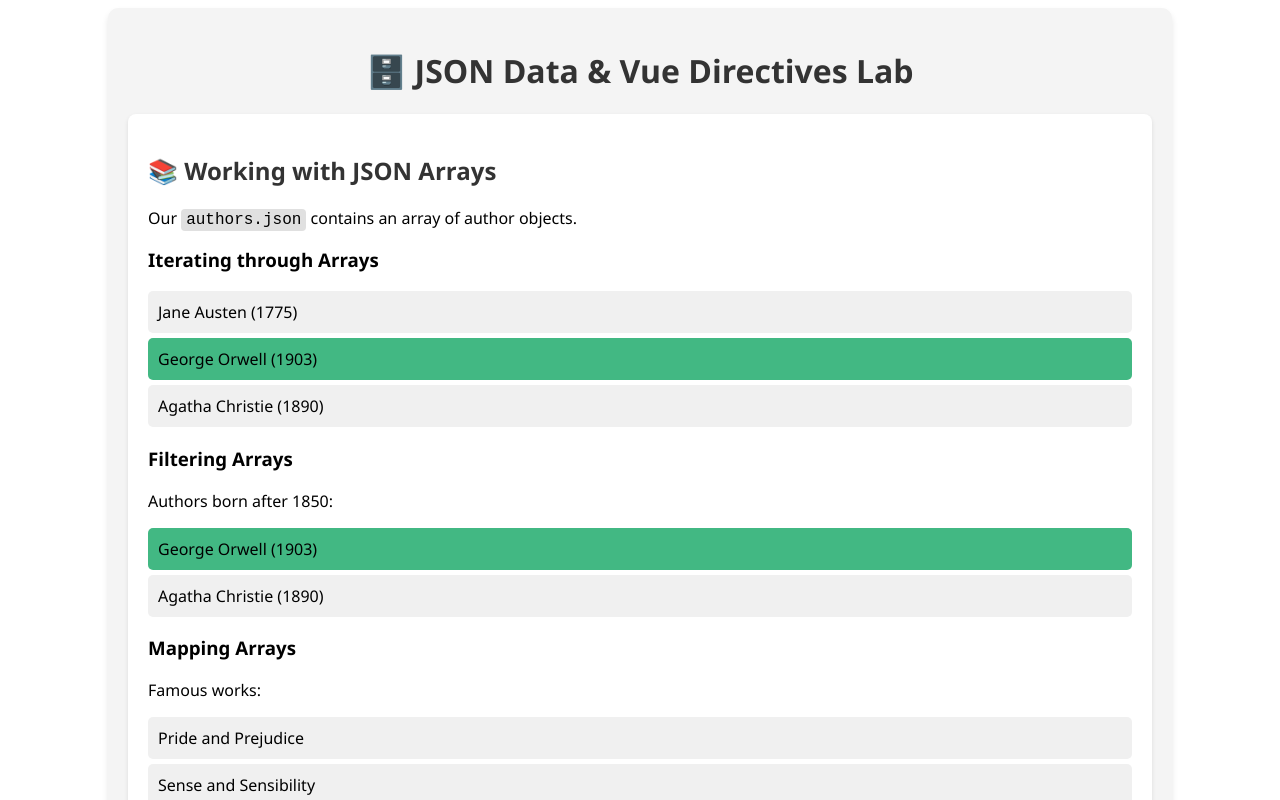
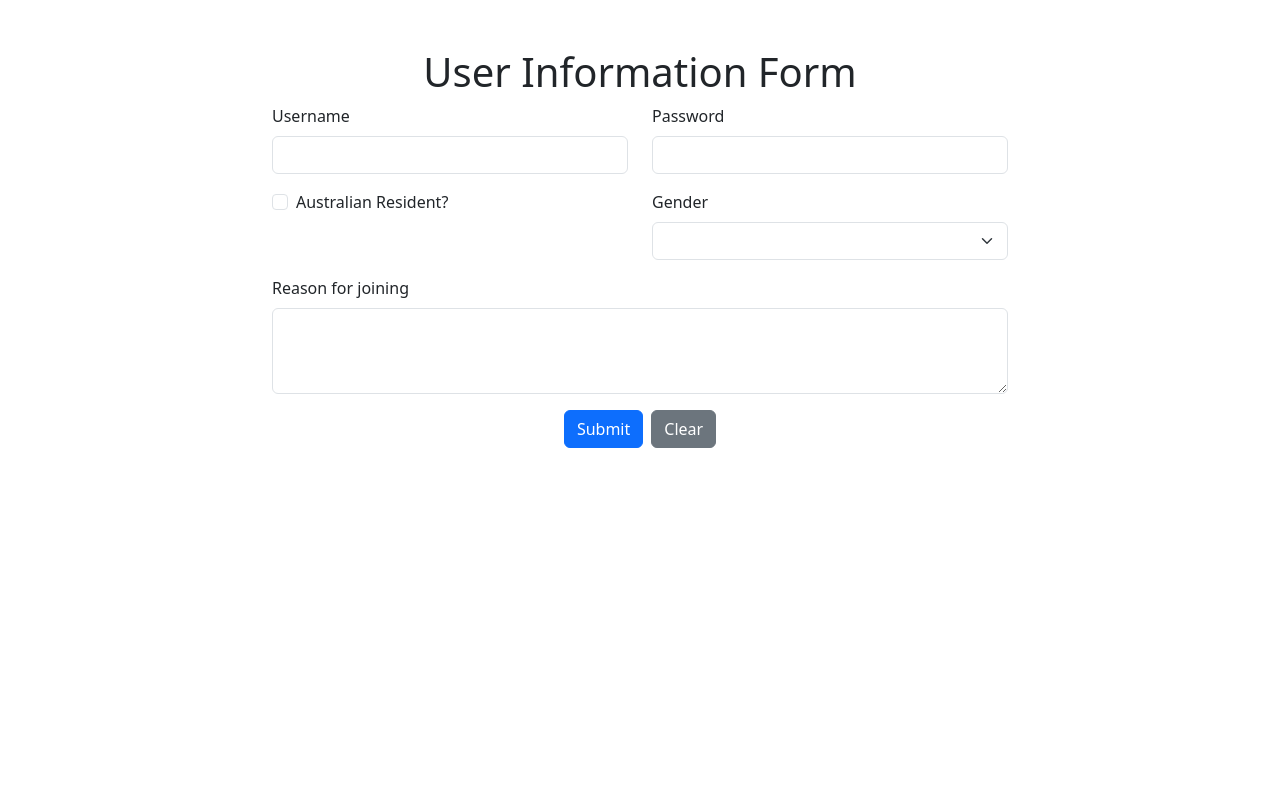
Before and after one commit to Marlonshuester/FIT5032_yye-library, a Vue app: page / in a window 1280 px wide. Shown: the top 800 px of the page. Built offline with nearby package versions, Linux system fonts and the light colour scheme.

Commit message:
week3 studio

```diff
--- a/package.json
+++ b/package.json
@@ -13,6 +13,7 @@
     "format": "prettier --write src/"
   },
   "dependencies": {
+    "bootstrap": "^5.3.7",
     "vue": "^3.5.18"
   },
   "devDependencies": {
--- /dev/null
+++ b/src/App.vue
@@ -0,0 +1,9 @@
+<script setup>
+// import JSON from "./components/JSON.vue";
+// import JSONSolution from "./components/]SONSolution.vue";
+import Form from "./components/Form.vue";
+</script>
+
+<template>
+  <Form />
+</template>
--- /dev/null
+++ b/src/components/Form.vue
@@ -0,0 +1,127 @@
+<script setup>
+import { ref } from "vue";
+
+const formData = ref({
+  username: "",
+  password: "",
+  isAustralian: false,
+  reason: "",
+  gender: "",
+});
+
+const submittedCards = ref([]);
+
+const submitForm = () => {
+  submittedCards.value.push({
+    ...formData.value,
+  });
+};
+</script>
+
+<style scoped>
+.card {
+  border: 1px solid #ccc;
+  border-radius: 10px;
+  box-shadow: 0 2px 4px rgba(0, 0, 0, 0.1);
+}
+.card-header {
+  background-color: #275fda;
+  color: white;
+  padding: 10px;
+  border-radius: 10px 10px 0 0;
+}
+.list-group-item {
+  padding: 10px;
+}
+</style>
+
+<template>
+  <div class="container mt-5">
+    <div class="row">
+      <div class="col-md-8 offset-md-2">
+        <h1 class="text-center">User Information Form</h1>
+        <form @submit.prevent="submitForm">
+          <div class="row mb-3">
+            <div class="col-md-6">
+              <label for="username" class="form-label">Username</label>
+              <input
+                type="text"
+                class="form-control"
+                id="username"
+                v-model="formData.username"
+              />
+            </div>
+            <div class="col-md-6">
+              <label for="password" class="form-label">Password</label>
+              <input
+                type="password"
+                class="form-control"
+                id="password"
+                v-model="formData.password"
+              />
+            </div>
+          </div>
+          <div class="row mb-3">
+            <div class="col-md-6">
+              <div class="form-check">
+                <input
+                  type="checkbox"
+                  class="form-check-input"
+                  id="isAustralian"
+                  v-model="formData.isAustralian"
+                />
+                <label class="form-check-label" for="isAustralian"
+                  >Australian Resident?</label
+                >
+              </div>
+            </div>
+            <div class="col-md-6">
+              <label for="gender" class="form-label">Gender</label>
+              <select class="form-select" id="gender" v-model="formData.gender">
+                <option value="male">Male</option>
+                <option value="female">Female</option>
+                <option value="other">Other</option>
+              </select>
+            </div>
+          </div>
+          <div class="mb-3">
+            <label for="reason" class="form-label">Reason for joining</label>
+            <textarea
+              class="form-control"
+              id="reason"
+              rows="3"
+              v-model="formData.reason"
+            ></textarea>
+          </div>
+          <div class="text-center">
+            <button type="submit" class="btn btn-primary me-2">Submit</button>
+            <button type="button" class="btn btn-secondary" @click="clearForm">
+              Clear
+            </button>
+          </div>
+        </form>
+      </div>
+    </div>
+  </div>
+  <div class="row mt-5" v-if="submittedCards.length">
+    <div class="d-flex flex-wrap justify-content-start">
+      <div
+        v-for="(card, index) in submittedCards"
+        :key="index"
+        class="card m-2"
+        style="width: 18rem"
+      >
+        <div class="card-header">User Information</div>
+        <ul class="list-group list-group-flush">
+          <li class="list-group-item">Username: {{ card.username }}</li>
+          <li class="list-group-item">Password: {{ card.password }}</li>
+          <li class="list-group-item">
+            Australian Resident: {{ card.isAustralian ? "Yes" : "No" }}
+          </li>
+          <li class="list-group-item">Gender: {{ card.gender }}</li>
+          <li class="list-group-item">Reason: {{ card.reason }}</li>
+        </ul>
+      </div>
+    </div>
+  </div>
+</template>
--- /dev/null
+++ b/src/style.css
@@ -0,0 +1,26 @@
+/* Tag selectors */
+h1 {
+  text-align: center;
+  margin-top: 20px;
+  text-shadow: 4px 4px 8px rgba(0, 0, 0, 0.5);
+}
+
+/* Class selectors */
+.form {
+  text-align: center;
+  margin-top: 50px;
+}
+
+/* ID selectors */
+#username:focus,
+#password:focus,
+#isAustralian:focus,
+#reason:focus {
+  border-color: #ff6347; /* More obvious border color change (Tomato) */
+  background-color: #ffebe8; /* Light background color change */
+}
+
+/* Attribute selectors */
+select[id="gender"] {
+  background-color: #d3d3d3; /* Default background color set to gray */
+}
```
Also changed, not shown: src/components/JSON.vue (+21 -14 lines), src/main.js (+6 -3 lines), 1 other file (tests, documents, lock files or other folders).
